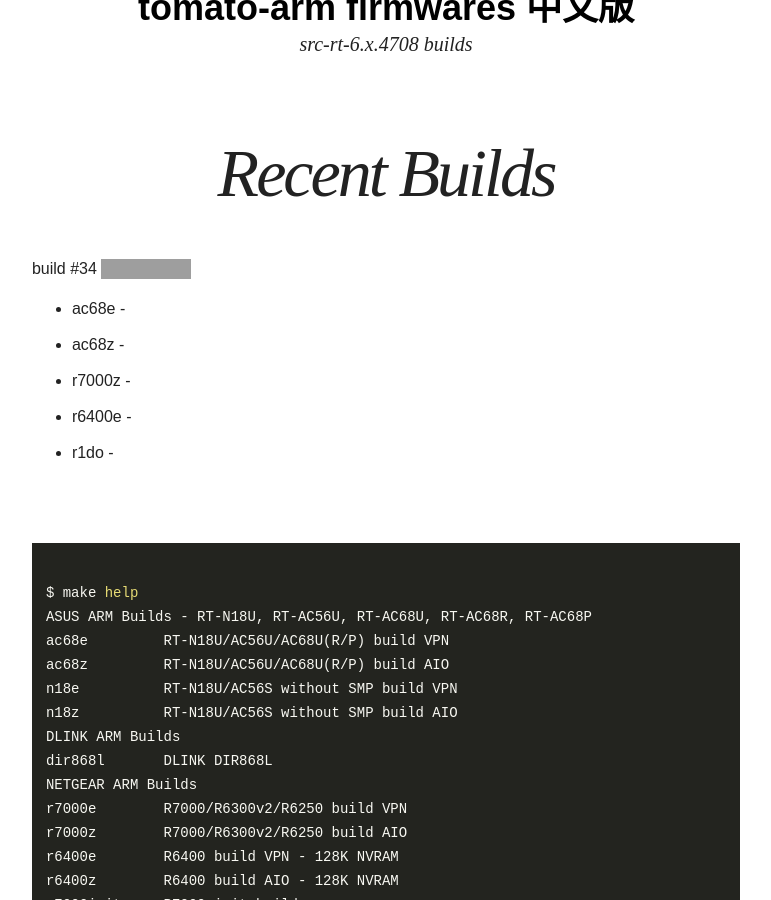
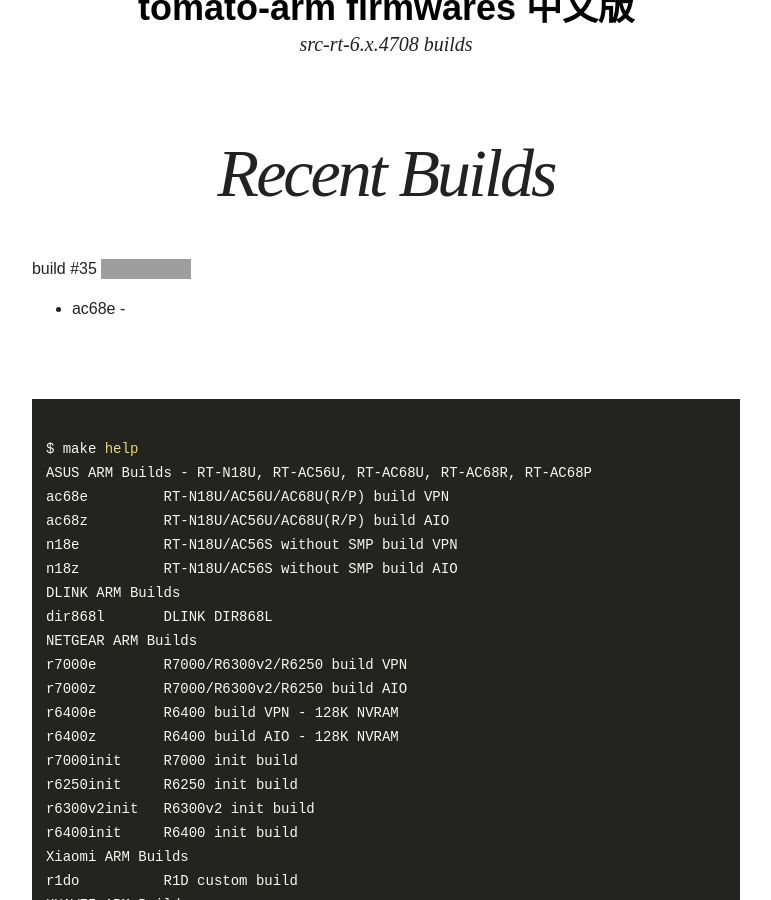
Before and after one commit to oglopss/tomato-arm-ci-jekyll, a Jekyll site: the page built from index.html, in a window 1280 px wide and 900 px high, scrolled down 339 px. Shown: the whole window, without its empty margins (254-1025 px from the left). Built offline with Jekyll 4.4.1, drawn with Linux system fonts in a browser that asks for light colours; nearby versions of some CDN libraries; grey boxes are pictures that could not be loaded.

Commit message:
Travis build 35 ac68e pushed to gh-pages

```diff
--- a/_data/ss.yml
+++ b/_data/ss.yml
@@ -1,7 +1,3 @@
-build: 34
+build: 35
 files:
   - 0001 ac68e
-  - 0005 r1do
-  - 0002 ac68z
-  - 0004 r6400e
-  - 0003 r7000z
```
